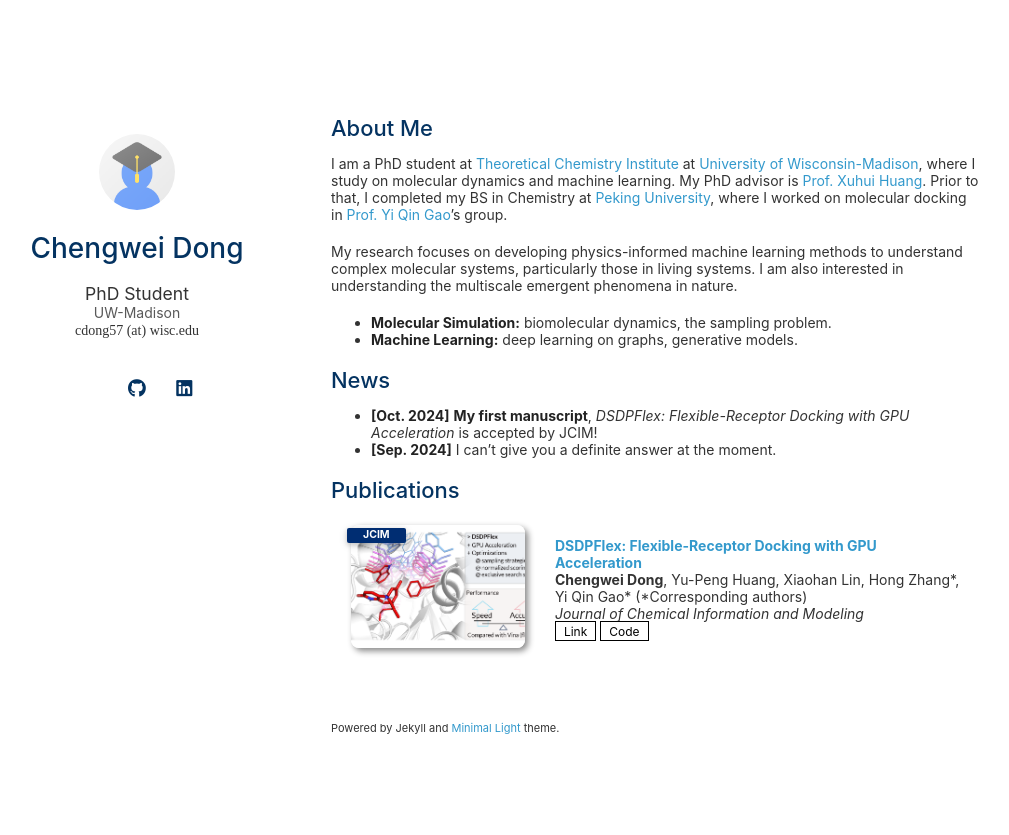
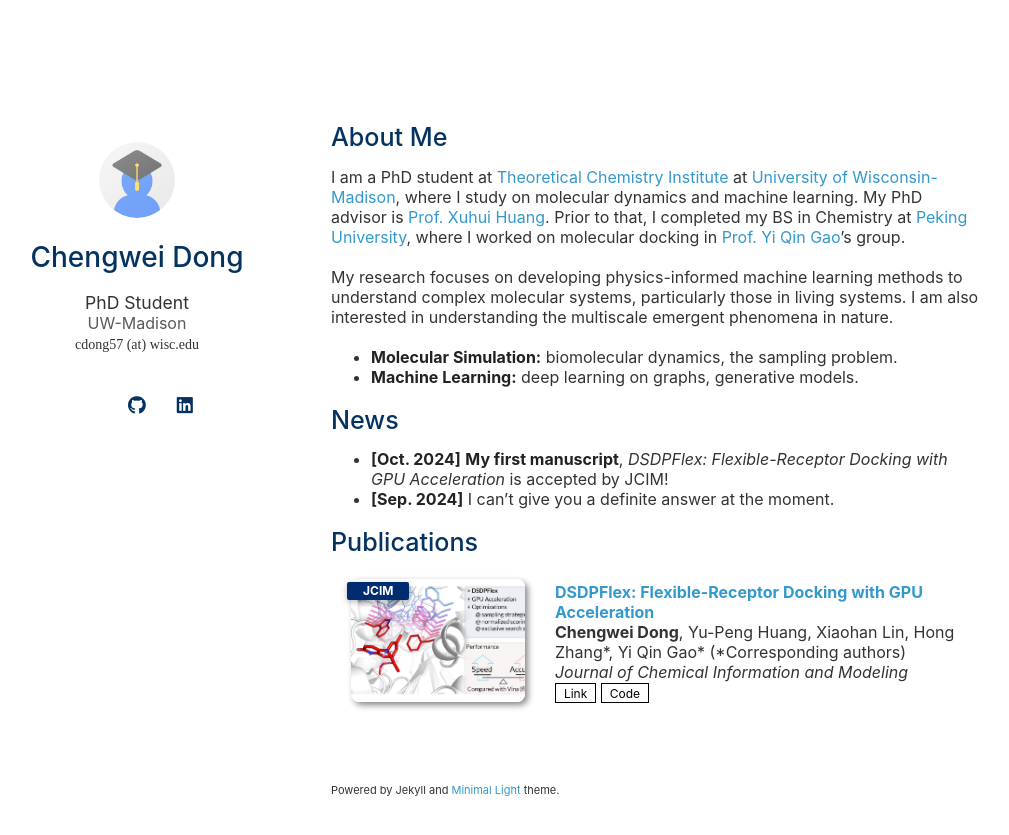
Before and after one commit to HCAya/profile, a Jekyll site: the page built from index.md, in a window 1280 px wide. Shown: the top 835 px of the page, without its empty margins (139-1148 px from the left). Built offline with Jekyll 4.4.1, drawn with Linux system fonts in a browser that asks for light colours; a style sheet for code colours, icons or effects is not loaded; our own code applies the rules of GitHub Pages for plain Markdown files.

Commit message:
font size

```diff
--- a/assets/css/font_sans_serif.css
+++ b/assets/css/font_sans_serif.css
@@ -3,7 +3,7 @@
 body {
     background-color: #fff;
     padding:50px;
-    font: 14px -apple-system, BlinkMacSystemFont, "Lato", "Segoe UI", Roboto, Oxygen, Ubuntu, Cantarell, "Fira Sans", "Droid Sans", "Helvetica Neue", Arial, sans-serif, "Apple Color Emoji", "Segoe UI Emoji", "Segoe UI Symbol";
+    font: 16px -apple-system, BlinkMacSystemFont, "Lato", "Segoe UI", Roboto, Oxygen, Ubuntu, Cantarell, "Fira Sans", "Droid Sans", "Helvetica Neue", Arial, sans-serif, "Apple Color Emoji", "Segoe UI Emoji", "Segoe UI Symbol";
     color:#333333;
     font-weight:400;
   }
```
